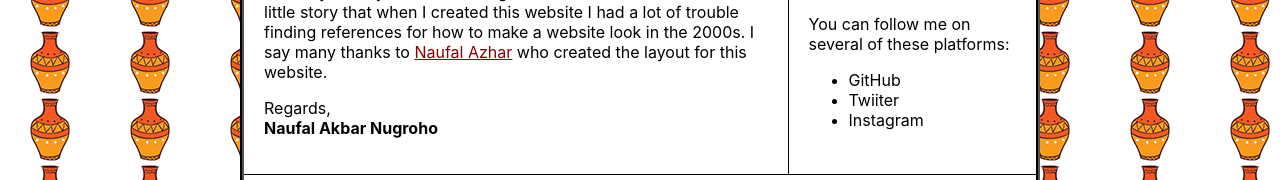
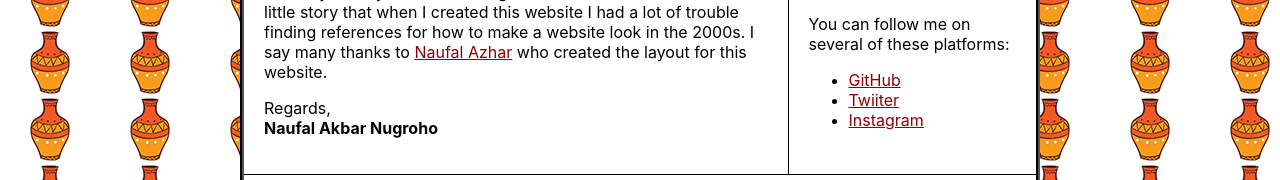
Before and after one commit to nuflakbrr/00s-website, a Next.js app: page / in a window 1280 px wide. Shown: the part 574-754 px from the top of the page. Built offline with nearby package versions, Linux system fonts and the light colour scheme.

Commit message:
add className link

```diff
--- a/src/layouts/Main.tsx
+++ b/src/layouts/Main.tsx
@@ -54,13 +54,13 @@ const Main = (props: layoutProps) => {
                             <p>You can follow me on several of these platforms:</p>
                             <ul>
                                 <li>
-                                    <a href="https://github.com/nuflakbrr" target={"_blank"} rel="noreferrer">GitHub</a>
+                                    <a href="https://github.com/nuflakbrr" target={"_blank"} rel="noreferrer" className="link">GitHub</a>
                                 </li>
                                 <li>
-                                    <a href="https://twitter.com/nuflakbrr" target={"_blank"} rel="noreferrer">Twiiter</a>
+                                    <a href="https://twitter.com/nuflakbrr" target={"_blank"} rel="noreferrer" className="link">Twiiter</a>
                                 </li>
                                 <li>
-                                    <a href="https://instagram.com/kbrnugroho" target={"_blank"} rel="noreferrer">Instagram</a>
+                                    <a href="https://instagram.com/kbrnugroho" target={"_blank"} rel="noreferrer" className="link">Instagram</a>
                                 </li>
                             </ul>
                         </td>
```
